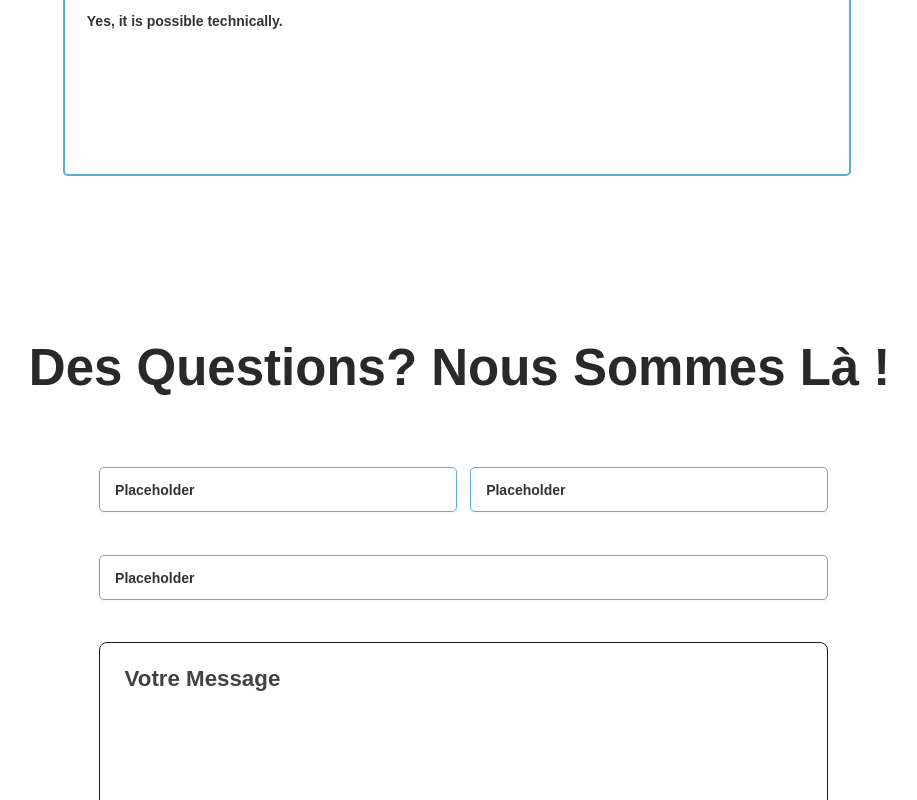
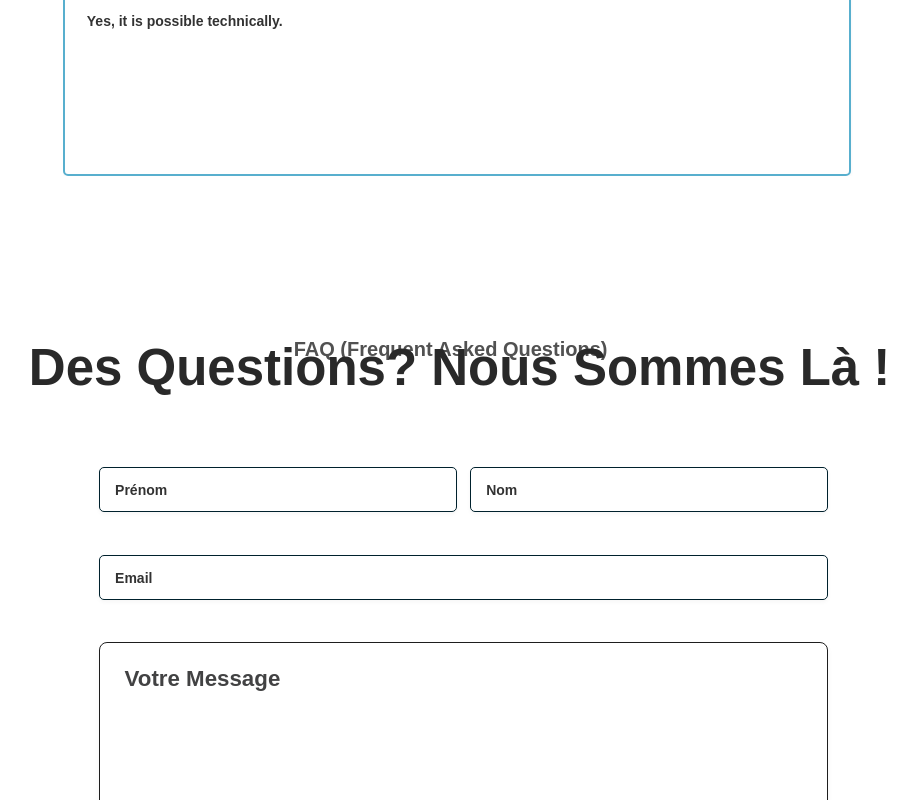
Before and after one commit to Aqualana/landing-page, a React (Vite) app: page / in a window 1280 px wide. Shown: the part 4385-5185 px from the top of the page, without its empty margins (160-1077 px from the left). Built offline with nearby package versions, Linux system fonts and the light colour scheme.

Commit message:
reference FAQ

```diff
--- a/src/ElementsInputsDefaultPlaceholder/ElementsInputsDefaultPlaceholder.css
+++ b/src/ElementsInputsDefaultPlaceholder/ElementsInputsDefaultPlaceholder.css
@@ -9,7 +9,7 @@
 .elements-inputs-default-placeholder .rectangle-17 {
   border-radius: 5px;
   border-style: solid;
-  border-color: #58afce;
+  border-color: #00212d;
   border-width: 1px;
   height: 45px;
   position: absolute;
--- a/src/ElementsInputsDefaultPlaceholder/ElementsInputsDefaultPlaceholder.jsx
+++ b/src/ElementsInputsDefaultPlaceholder/ElementsInputsDefaultPlaceholder.jsx
@@ -8,7 +8,7 @@ export const ElementsInputsDefaultPlaceholder = ({
   return (
     <div className={"elements-inputs-default-placeholder " + className}>
       <div className="rectangle-17"></div>
-      <div className="placeholder">Placeholder </div>
+      <div className="placeholder">{text} </div>
     </div>
   );
 };
--- a/src/MacBookPro141/MacBookPro141.jsx
+++ b/src/MacBookPro141/MacBookPro141.jsx
@@ -134,10 +134,11 @@ export const MacBookPro141 = ({ className, ...props }) => {
         personalized tips to save water and lower your bills.{" "}
       </div>
       <div className="the-team2">The Team </div>
-      <div className="group" ref={sectionsRef.faq}>
+      <div className="group" >
         <BlocksContentH3TitleCenter
+          ref={sectionsRef.faq}
           text="FAQ (Frequent Asked Questions)"
-          className="elements-content-h-3-title-center-instance"
+          className="get-high-converting"
         ></BlocksContentH3TitleCenter>
       </div>
       <ComponentsFaQsFaq1Closed
@@ -190,8 +191,8 @@ export const MacBookPro141 = ({ className, ...props }) => {
         <div className="feedback" onClick={() => scrollToSection("testimonials")}>Feedback </div>
         <div className="the-team3" onClick={() => scrollToSection("theTeam")}>The Team </div>
         <div className="why-aqualana2" onClick={() => scrollToSection("whyAqualana")}>Why Aqualana </div>
-        <div className="aqualana">Aqualana </div>
-        <div className="about">ABOUT </div>
+        <div className="aqualana" onClick={() => scrollToSection("AboutUs")}>Aqualana </div>
+        <div className="about" onClick={() => scrollToSection("AboutUs")}>ABOUT </div>
         <div className="linkedin">Linkedin </div>
         <div className="instagram">Instagram </div>
         <div className="twitter">Twitter </div>
```
